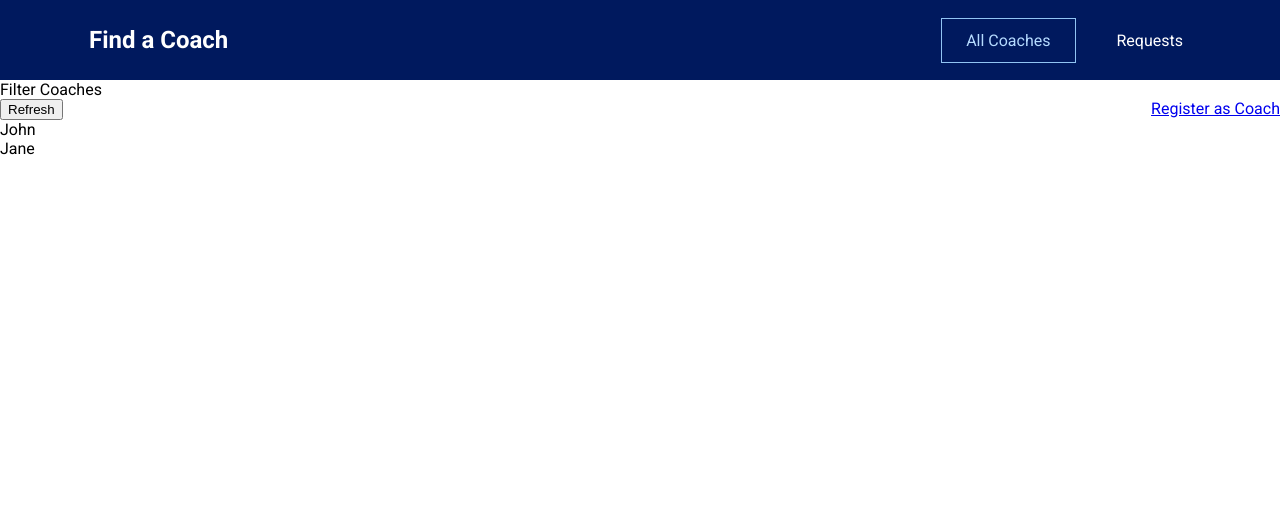
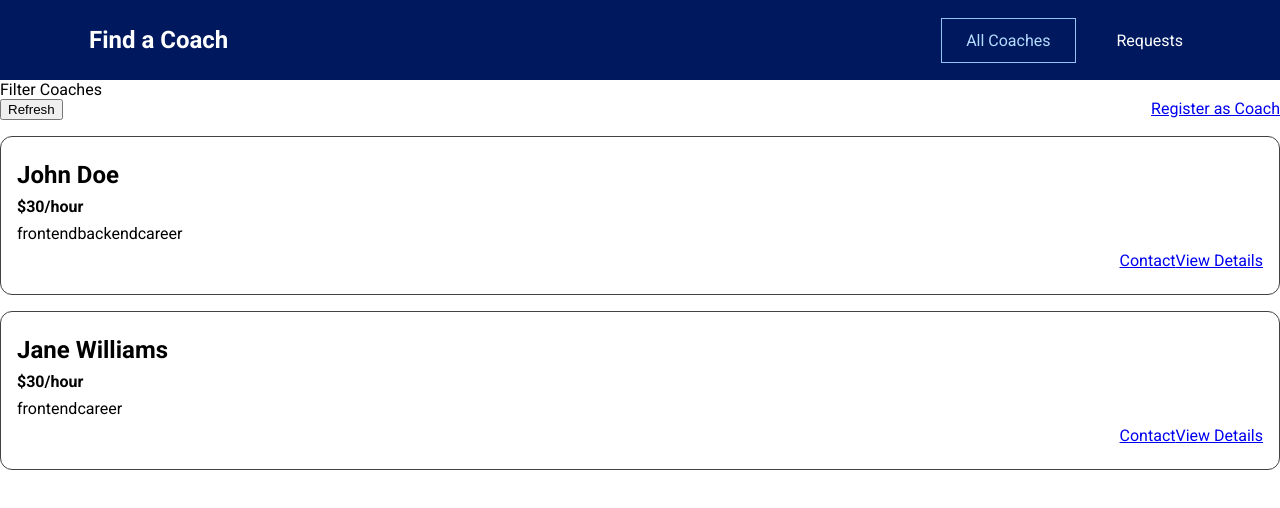
Before and after one commit to nzkks/vuejs-coach-finder, a Vue app: page /coaches in a window 1280 px wide. Shown: the top 508 px of the page. Built offline with nearby package versions, Linux system fonts and the light colour scheme.

Commit message:
Create CoachItem component and use it to render the CoachList component

```diff
--- /dev/null
+++ b/src/components/coaches/CoachItem.vue
@@ -0,0 +1,57 @@
+<template>
+  <li>
+    <h3>{{ fullName }}</h3>
+    <h4>${{ rate }}/hour</h4>
+    <div>
+      <span v-for="area in areas" :key="area">{{ area }}</span>
+    </div>
+    <div class="actions">
+      <router-link :to="coachContactLink">Contact</router-link>
+      <router-link :to="coachDetailsLink">View Details</router-link>
+    </div>
+  </li>
+</template>
+
+<script>
+export default {
+  props: ['id', 'firstName', 'lastName', 'rate', 'areas', 'description'],
+  computed: {
+    fullName() {
+      return this.firstName + ' ' + this.lastName;
+    },
+    coachContactLink() {
+      return this.$route.path + '/' + this.id + '/contact';
+    },
+    coachDetailsLink() {
+      return this.$route.path + '/' + this.id;
+    },
+  },
+};
+</script>
+
+<style scoped>
+li {
+  margin: 1rem 0;
+  border: 1px solid #424242;
+  border-radius: 12px;
+  padding: 1rem;
+}
+
+h3 {
+  font-size: 1.5rem;
+}
+
+h3,
+h4 {
+  margin: 0.5rem 0;
+}
+
+div {
+  margin: 0.5rem 0;
+}
+
+.actions {
+  display: flex;
+  justify-content: flex-end;
+}
+</style>
--- a/src/pages/coaches/CoachesList.vue
+++ b/src/pages/coaches/CoachesList.vue
@@ -7,7 +7,13 @@
     </div>
     <ul v-if="hasCoaches">
       <li v-for="coach in filteredCoaches" :key="coach.id">
-        {{ coach.firstName }}
+        <CoachItem
+          :id="coach.id"
+          :first-name="coach.firstName"
+          :last-name="coach.lastName"
+          :rate="coach.hourlyRate"
+          :areas="coach.areas"
+        />
       </li>
     </ul>
     <div v-else>No coaches found.</div>
@@ -15,7 +21,12 @@
 </template>
 
 <script>
+import CoachItem from '../../components/coaches/CoachItem.vue';
+
 export default {
+  components: {
+    CoachItem,
+  },
   computed: {
     filteredCoaches() {
       return this.$store.getters['coaches/coaches'];
```
